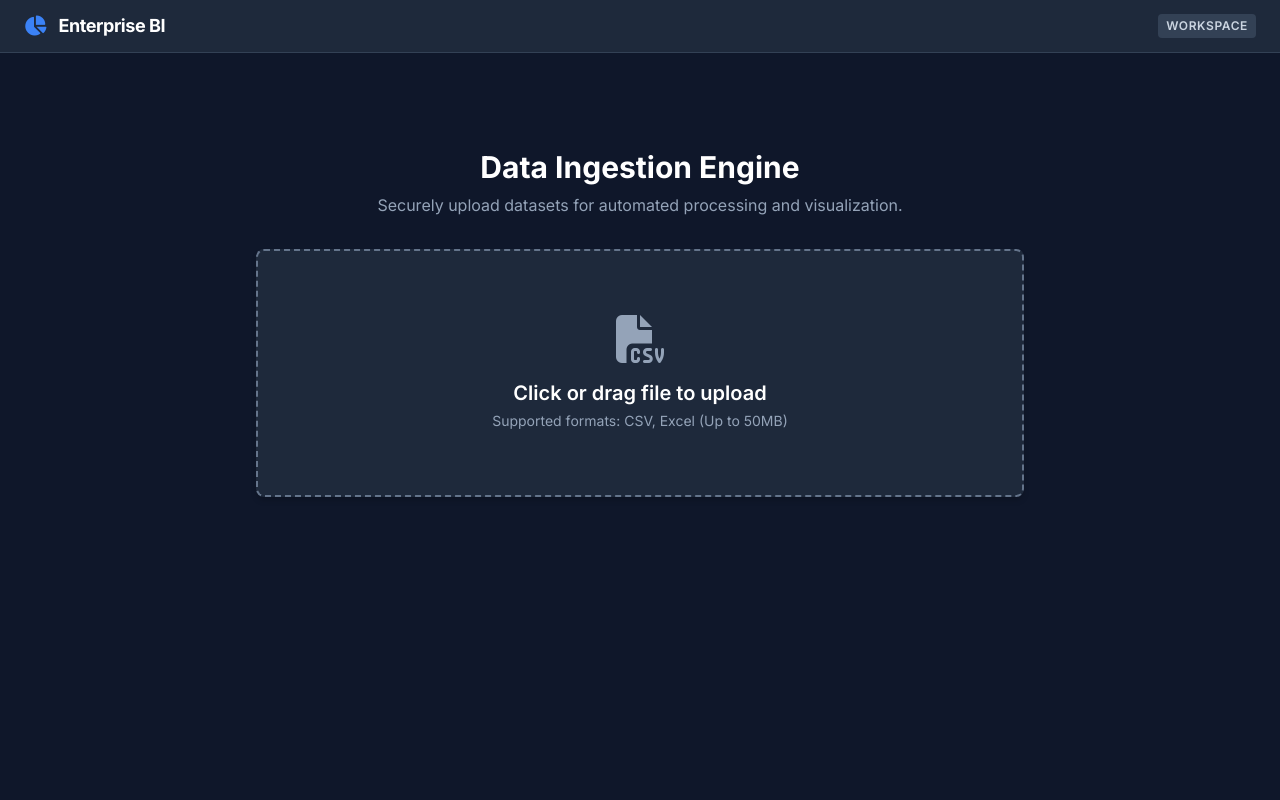
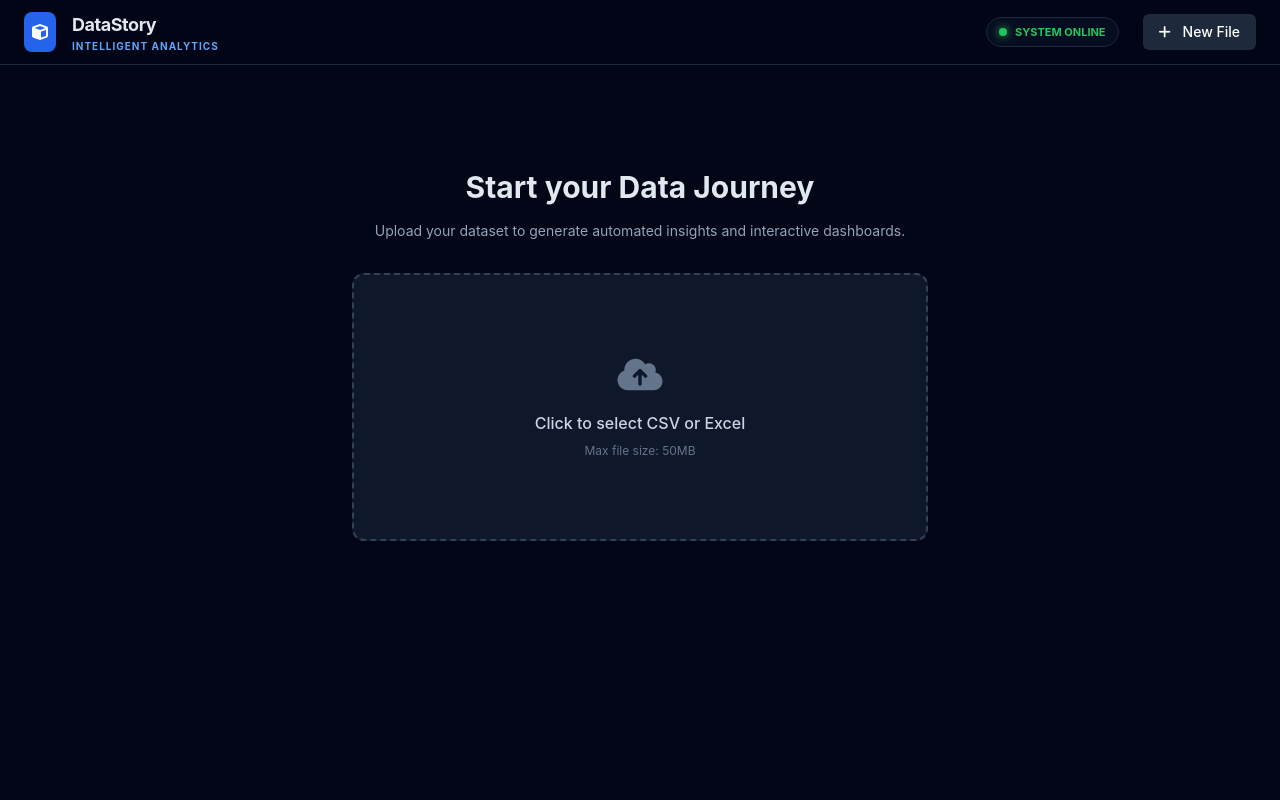
Before and after one commit to shrutikshrivastav/Data-Story-Telling, a Flask app: page / in a window 1280 px wide. Run offline with Flask 3, Linux system fonts and the light colour scheme; some libraries are stand-ins or nearby versions.

Commit message:
Update title and styles in index.html

```diff
--- a/templates/index.html
+++ b/templates/index.html
@@ -1,227 +1,158 @@
 <!DOCTYPE html>
-<html lang="en" class="scroll-smooth">
+<html lang="en">
 <head>
     <meta charset="UTF-8">
     <meta name="viewport" content="width=device-width, initial-scale=1.0">
-    <title>Enterprise Analytics Workspace</title>
+    <title>DataStory | Intelligent Analytics</title>
     <script src="https://cdn.tailwindcss.com"></script>
     <script src="https://cdn.plot.ly/plotly-2.27.0.min.js"></script>
     <link rel="stylesheet" href="https://cdnjs.cloudflare.com/ajax/libs/font-awesome/6.4.0/css/all.min.css">
-    <link href="https://fonts.googleapis.com/css2?family=Inter:wght@400;500;600;700&display=swap" rel="stylesheet">
-
-    <script>
-        tailwind.config = {
-            theme: {
-                extend: {
-                    fontFamily: { sans: ['Inter', 'sans-serif'] },
-                    colors: {
-                        brand: { 50: '#eff6ff', 500: '#3b82f6', 600: '#2563eb', 900: '#1e3a8a' },
-                        surface: '#1e293b',
-                        background: '#0f172a'
-                    }
-                }
-            }
-        }
-    </script>
     <style>
-        body { background-color: #0f172a; color: #f8fafc; }
-        .card {
-            background-color: #1e293b;
-            border: 1px solid #334155;
-            border-radius: 0.5rem;
-            box-shadow: 0 4px 6px -1px rgba(0, 0, 0, 0.2);
-        }
-        .section-title { font-size: 1.125rem; font-weight: 600; color: #94a3b8; text-transform: uppercase; letter-spacing: 0.05em; margin-bottom: 1rem; }
-        /* Professional Progress Bar */
-        .progress-bar { width: 100%; height: 4px; background-color: #334155; border-radius: 2px; overflow: hidden; }
-        .progress-value { width: 30%; height: 100%; background-color: #3b82f6; animation: progress 2s infinite ease-in-out; }
-        @keyframes progress { 0% { width: 0%; margin-left: 0; } 50% { width: 30%; margin-left: 70%; } 100% { width: 0%; margin-left: 100%; } }
-        ::-webkit-scrollbar { width: 8px; height: 8px; }
-        ::-webkit-scrollbar-track { background: #0f172a; }
-        ::-webkit-scrollbar-thumb { background: #475569; border-radius: 4px; }
+        body { background: #020617; font-family: 'Inter', sans-serif; color: #e2e8f0; }
+        .tab-active { color: #38bdf8; border-bottom: 2px solid #38bdf8; background: rgba(56, 189, 248, 0.05); }
+        .glass-card { background: #0f172a; border: 1px solid #1e293b; border-radius: 12px; }
+        .custom-table th { background: #1e293b; color: #38bdf8; position: sticky; top: 0; padding: 12px; text-align: left; font-size: 12px; text-transform: uppercase; }
+        .custom-table td { padding: 10px 12px; border-bottom: 1px solid #1e293b; font-size: 13px; color: #94a3b8; }
+        .status-dot { width: 8px; height: 8px; background: #22c55e; border-radius: 50%; box-shadow: 0 0 8px #22c55e; }
     </style>
 </head>
-<body class="antialiased overflow-x-hidden selection:bg-brand-500 selection:text-white">
+<body class="min-h-screen">
 
-    <nav class="bg-surface border-b border-slate-700 px-6 py-3 flex justify-between items-center sticky top-0 z-50">
-        <div class="flex items-center gap-3">
-            <i class="fas fa-chart-pie text-brand-500 text-xl"></i>
-            <h1 class="text-lg font-bold tracking-tight text-white">Enterprise BI</h1>
-        </div>
-        <div class="text-xs font-semibold px-2 py-1 bg-slate-700 rounded text-slate-300 uppercase tracking-wider">Workspace</div>
-    </nav>
-
-    <main class="container mx-auto px-4 py-8 max-w-[1400px]">
-
-        <div id="upload-section" class="max-w-3xl mx-auto mt-16">
-            <div class="text-center mb-8">
-                <h2 class="text-3xl font-bold text-white mb-2">Data Ingestion Engine</h2>
-                <p class="text-slate-400">Securely upload datasets for automated processing and visualization.</p>
+    <header class="border-b border-slate-800 bg-[#020617]/80 backdrop-blur-md sticky top-0 z-50">
+        <div class="max-w-[1600px] mx-auto px-6 h-16 flex items-center justify-between">
+            <div class="flex items-center gap-4">
+                <div class="bg-blue-600 p-2 rounded-lg"><i class="fas fa-cube text-white"></i></div>
+                <div>
+                    <h1 class="text-lg font-bold tracking-tight">DataStory</h1>
+                    <p class="text-[10px] text-blue-400 uppercase tracking-widest font-bold">Intelligent Analytics</p>
+                </div>
             </div>
 
-            <div id="drop-zone" class="card border-dashed border-2 border-slate-500 hover:border-brand-500 hover:bg-slate-800/50 p-16 text-center cursor-pointer relative transition-colors">
-                <input type="file" id="file-input" accept=".csv, .xlsx, .xls" class="absolute inset-0 w-full h-full opacity-0 cursor-pointer z-10">
-                <i class="fas fa-file-csv text-5xl text-slate-400 mb-4"></i>
-                <h3 class="text-xl font-semibold text-white mb-1">Click or drag file to upload</h3>
-                <p class="text-sm text-slate-400">Supported formats: CSV, Excel (Up to 50MB)</p>
+            <div id="nav-tabs" class="hidden flex gap-8 h-full items-center">
+                <button onclick="switchTab('data')" id="tab-data" class="h-full px-4 text-sm font-medium transition-all tab-active"><i class="fas fa-table mr-2"></i>Data</button>
+                <button onclick="switchTab('viz')" id="tab-viz" class="h-full px-4 text-sm font-medium transition-all text-slate-400"><i class="fas fa-chart-bar mr-2"></i>Visualizations</button>
+                <button onclick="switchTab('nar')" id="tab-nar" class="h-full px-4 text-sm font-medium transition-all text-slate-400"><i class="fas fa-magic mr-2"></i>Narrative</button>
             </div>
 
-            <div id="loading-state" class="hidden flex-col items-center justify-center mt-12 space-y-4">
-                <div class="text-slate-300 font-medium text-lg" id="loading-text">Processing dataset...</div>
-                <div class="progress-bar max-w-md"><div class="progress-value"></div></div>
+            <div class="flex items-center gap-6">
+                <div class="flex items-center gap-2 bg-slate-900/50 px-3 py-1.5 rounded-full border border-slate-800">
+                    <div class="status-dot"></div>
+                    <span class="text-[11px] font-bold text-green-500 uppercase">System Online</span>
+                </div>
+                <button onclick="location.reload()" class="bg-slate-800 hover:bg-slate-700 text-white px-4 py-2 rounded-md text-sm font-medium transition-all">
+                    <i class="fas fa-plus mr-2"></i> New File
+                </button>
             </div>
         </div>
+    </header>
 
-        <div id="dashboard" class="hidden space-y-8">
+    <main class="max-w-[1600px] mx-auto p-6">
 
-            <section>
-                <h2 class="section-title">Data Quality Metrics</h2>
-                <div class="grid grid-cols-2 md:grid-cols-4 gap-4">
-                    <div class="card p-5 border-l-4 border-l-emerald-500">
-                        <div class="text-slate-400 text-sm font-medium mb-1">Overall Quality</div>
-                        <div class="text-3xl font-bold text-white" id="stat-score">--</div>
-                    </div>
-                    <div class="card p-5 border-l-4 border-l-brand-500">
-                        <div class="text-slate-400 text-sm font-medium mb-1">Records Analyzed</div>
-                        <div class="text-3xl font-bold text-white" id="stat-rows">--</div>
-                    </div>
-                    <div class="card p-5 border-l-4 border-l-amber-500">
-                        <div class="text-slate-400 text-sm font-medium mb-1">Anomalies Resolved</div>
-                        <div class="text-3xl font-bold text-white" id="stat-fixed">--</div>
-                    </div>
-                    <div class="card p-5 border-l-4 border-l-rose-500">
-                        <div class="text-slate-400 text-sm font-medium mb-1">Duplicates Purged</div>
-                        <div class="text-3xl font-bold text-white" id="stat-dupes">--</div>
+        <div id="upload-container" class="mt-20 max-w-xl mx-auto text-center">
+            <h2 class="text-3xl font-bold mb-4">Start your Data Journey</h2>
+            <p class="text-slate-400 mb-8 text-sm">Upload your dataset to generate automated insights and interactive dashboards.</p>
+            <label class="glass-card flex flex-col items-center justify-center p-20 border-dashed border-2 border-slate-700 cursor-pointer hover:border-blue-500 transition-all group">
+                <input type="file" class="hidden" onchange="handleUpload(this)">
+                <i class="fas fa-cloud-upload-alt text-4xl mb-4 text-slate-500 group-hover:text-blue-500"></i>
+                <span class="text-slate-300 font-medium">Click to select CSV or Excel</span>
+                <span class="text-xs text-slate-500 mt-2">Max file size: 50MB</span>
+            </label>
+        </div>
+
+        <div id="content-area" class="hidden space-y-6">
+
+            <div class="flex items-center gap-4 text-slate-500 text-xs font-mono bg-slate-900/30 p-3 rounded-lg border border-slate-800">
+                <i class="fas fa-file-csv text-blue-400"></i>
+                <span id="file-name-display">sales_data.csv</span>
+                <span class="text-slate-700">|</span>
+                <span id="file-meta">100 rows shown • 14 columns</span>
+            </div>
+
+            <div id="section-data" class="animate-in fade-in duration-500">
+                <div class="glass-card overflow-hidden">
+                    <div class="overflow-x-auto max-h-[600px]">
+                        <table class="w-full custom-table" id="data-table">
+                            <thead><tr id="table-headers"></tr></thead>
+                            <tbody id="table-body"></tbody>
+                        </table>
                     </div>
                 </div>
-            </section>
-
-            <div class="grid grid-cols-1 lg:grid-cols-3 gap-8">
-
-                <section class="lg:col-span-2">
-                    <h2 class="section-title">Visual Analytics</h2>
-                    <div class="grid grid-cols-1 gap-6" id="charts-container">
-                        </div>
-                </section>
-
-                <section class="lg:col-span-1">
-                    <h2 class="section-title">Executive Summary</h2>
-                    <div class="flex flex-col gap-4" id="narrative-container">
-                        </div>
-                </section>
-
             </div>
 
-            <div class="pt-8 pb-12 border-t border-slate-800">
-                <button onclick="location.reload()" class="bg-surface hover:bg-slate-700 text-white px-6 py-2 rounded border border-slate-600 transition-colors font-medium text-sm flex items-center gap-2">
-                    <i class="fas fa-plus"></i> New Analysis
-                </button>
+            <div id="section-viz" class="hidden grid grid-cols-1 md:grid-cols-2 gap-6">
+                <div class="glass-card p-6 h-[450px]" id="chart-main_bar"></div>
+                <div class="glass-card p-6 h-[450px]" id="chart-distribution"></div>
+                <div class="glass-card p-6 h-[450px] md:col-span-2" id="chart-correlation"></div>
+            </div>
+
+            <div id="section-nar" class="hidden max-w-4xl mx-auto space-y-4">
+                <div id="narrative-list" class="grid gap-4"></div>
             </div>
 
         </div>
     </main>
 
     <script>
-        const fileInput = document.getElementById('file-input');
-        const dropZone = document.getElementById('drop-zone');
-        const uploadSection = document.getElementById('upload-section');
-        const loadingState = document.getElementById('loading-state');
-        const loadingText = document.getElementById('loading-text');
-        const dashboard = document.getElementById('dashboard');
+        function switchTab(tab) {
+            ['data', 'viz', 'nar'].forEach(t => {
+                document.getElementById(`section-${t}`).classList.add('hidden');
+                document.getElementById(`tab-${t}`).classList.remove('tab-active', 'text-white');
+                document.getElementById(`tab-${t}`).classList.add('text-slate-400');
+            });
+            document.getElementById(`section-${tab}`).classList.remove('hidden');
+            document.getElementById(`tab-${tab}`).classList.add('tab-active', 'text-white');
+            // Fix Plotly resize when switching tabs
+            if(tab === 'viz') window.dispatchEvent(new Event('resize'));
+        }
 
-        fileInput.addEventListener('change', (e) => {
-            if (e.target.files.length > 0) processFile(e.target.files[0]);
-        });
+        async function handleUpload(input) {
+            if (!input.files[0]) return;
+            const formData = new FormData();
+            formData.append('file', input.files[0]);
 
-        ['dragenter', 'dragover', 'dragleave', 'drop'].forEach(eventName => {
-            dropZone.addEventListener(eventName, preventDefaults, false);
-        });
-        function preventDefaults(e) { e.preventDefault(); e.stopPropagation(); }
-
-        ['dragenter', 'dragover'].forEach(eventName => {
-            dropZone.addEventListener(eventName, () => dropZone.classList.add('border-brand-500', 'bg-slate-800/50'));
-        });
-        ['dragleave', 'drop'].forEach(eventName => {
-            dropZone.addEventListener(eventName, () => dropZone.classList.remove('border-brand-500', 'bg-slate-800/50'));
-        });
-
-        dropZone.addEventListener('drop', (e) => {
-            if (e.dataTransfer.files.length > 0) processFile(e.dataTransfer.files[0]);
-        });
-
-        async function processFile(file) {
-            dropZone.style.display = 'none';
-            loadingState.style.display = 'flex';
-
-            const formData = new FormData();
-            formData.append('file', file);
-
-            const loadingMessages = ["Executing data pipeline...", "Running statistical analysis...", "Rendering dashboard..."];
-            let msgIdx = 0;
-            const msgInterval = setInterval(() => {
-                msgIdx = (msgIdx + 1) % loadingMessages.length;
-                loadingText.innerText = loadingMessages[msgIdx];
-            }, 1200);
+            document.getElementById('upload-container').innerHTML = `<div class="py-20 text-blue-500 animate-pulse font-bold tracking-widest">ANALYZING DATASET...</div>`;
 
             try {
-                const response = await fetch('/upload', { method: 'POST', body: formData });
-                const data = await response.json();
-
-                clearInterval(msgInterval);
-
-                if (!response.ok) throw new Error(data.error || 'Pipeline execution failed');
-
-                uploadSection.style.display = 'none';
-                populateDashboard(data);
-                dashboard.style.display = 'block';
-                setTimeout(() => window.dispatchEvent(new Event('resize')), 100);
-
-            } catch (error) {
-                clearInterval(msgInterval);
-                alert('System Error: ' + error.message);
-                dropZone.style.display = 'block';
-                loadingState.style.display = 'none';
-            }
+                const res = await fetch('/upload', { method: 'POST', body: formData });
+                const data = await res.json();
+                renderDashboard(data);
+            } catch (err) { alert("Error uploading file."); location.reload(); }
         }
 
-        function populateDashboard(data) {
-            document.getElementById("stat-score").innerText = data.summary.quality_score + "%";
-            document.getElementById("stat-rows").innerText = data.summary.final_rows.toLocaleString();
-            document.getElementById("stat-fixed").innerText = (data.summary.missing_fixed + data.summary.outliers_detected).toLocaleString();
-            document.getElementById("stat-dupes").innerText = data.summary.duplicates_removed.toLocaleString();
+        function renderDashboard(data) {
+            document.getElementById('upload-container').classList.add('hidden');
+            document.getElementById('nav-tabs').classList.remove('hidden');
+            document.getElementById('content-area').classList.remove('hidden');
 
-            const chartsContainer = document.getElementById('charts-container');
-            chartsContainer.innerHTML = '';
+            document.getElementById('file-name-display').innerText = data.filename;
+            document.getElementById('file-meta').innerText = `${data.summary.rows} rows analyzed • ${data.summary.cols} columns • Quality Score: ${data.summary.score}%`;
+
+            // Render Table
+            const headers = document.getElementById('table-headers');
+            const body = document.getElementById('table-body');
+            headers.innerHTML = data.table.cols.map(c => `<th>${c.header}</th>`).join('');
+            body.innerHTML = data.table.rows.map(row =>
+                `<tr>${data.table.cols.map(c => `<td>${row[c.field] || '-'}</td>`).join('')}</tr>`
+            ).join('');
+
+            // Render Charts
             const config = { responsive: true, displayModeBar: false };
-
-            Object.keys(data.charts).forEach(key => {
-                const chartDiv = document.createElement('div');
-                // The charts are now inside a clean, solid card matching the background applied in app.py
-                chartDiv.className = 'card overflow-hidden h-[400px] w-full';
-                chartDiv.id = `chart-${key}`;
-                chartsContainer.appendChild(chartDiv);
-
-                const chartData = data.charts[key];
-                Plotly.newPlot(chartDiv.id, chartData.data, chartData.layout, config);
+            Object.keys(data.charts).forEach(id => {
+                Plotly.newPlot(`chart-${id}`, data.charts[id].data, data.charts[id].layout, config);
             });
 
-            const narrativeContainer = document.getElementById('narrative-container');
-            narrativeContainer.innerHTML = '';
-
-            data.narrative.forEach((item) => {
-                const card = document.createElement('div');
-                card.className = 'card p-5 border-l-4 border-l-slate-500 hover:border-l-brand-500 transition-colors';
-                card.innerHTML = `
-                    <div class="flex items-start gap-3">
-                        <div class="mt-1"><i class="${item.icon} text-lg"></i></div>
-                        <div>
-                            <h3 class="text-sm font-bold text-white mb-1 tracking-wide">${item.title}</h3>
-                            <p class="text-slate-300 text-sm leading-relaxed">${item.text}</p>
-                        </div>
+            // Render Narrative
+            document.getElementById('narrative-list').innerHTML = data.narrative.map(n => `
+                <div class="glass-card p-6 flex gap-4">
+                    <div class="w-10 h-10 rounded-full bg-blue-500/10 flex items-center justify-center text-blue-500 shrink-0">
+                        <i class="fas fa-lightbulb"></i>
                     </div>
-                `;
-                narrativeContainer.appendChild(card);
-            });
+                    <div>
+                        <h4 class="font-bold text-white mb-1">${n.title}</h4>
+                        <p class="text-sm text-slate-400 leading-relaxed">${n.desc}</p>
+                    </div>
+                </div>
+            `).join('');
         }
     </script>
 </body>
```
